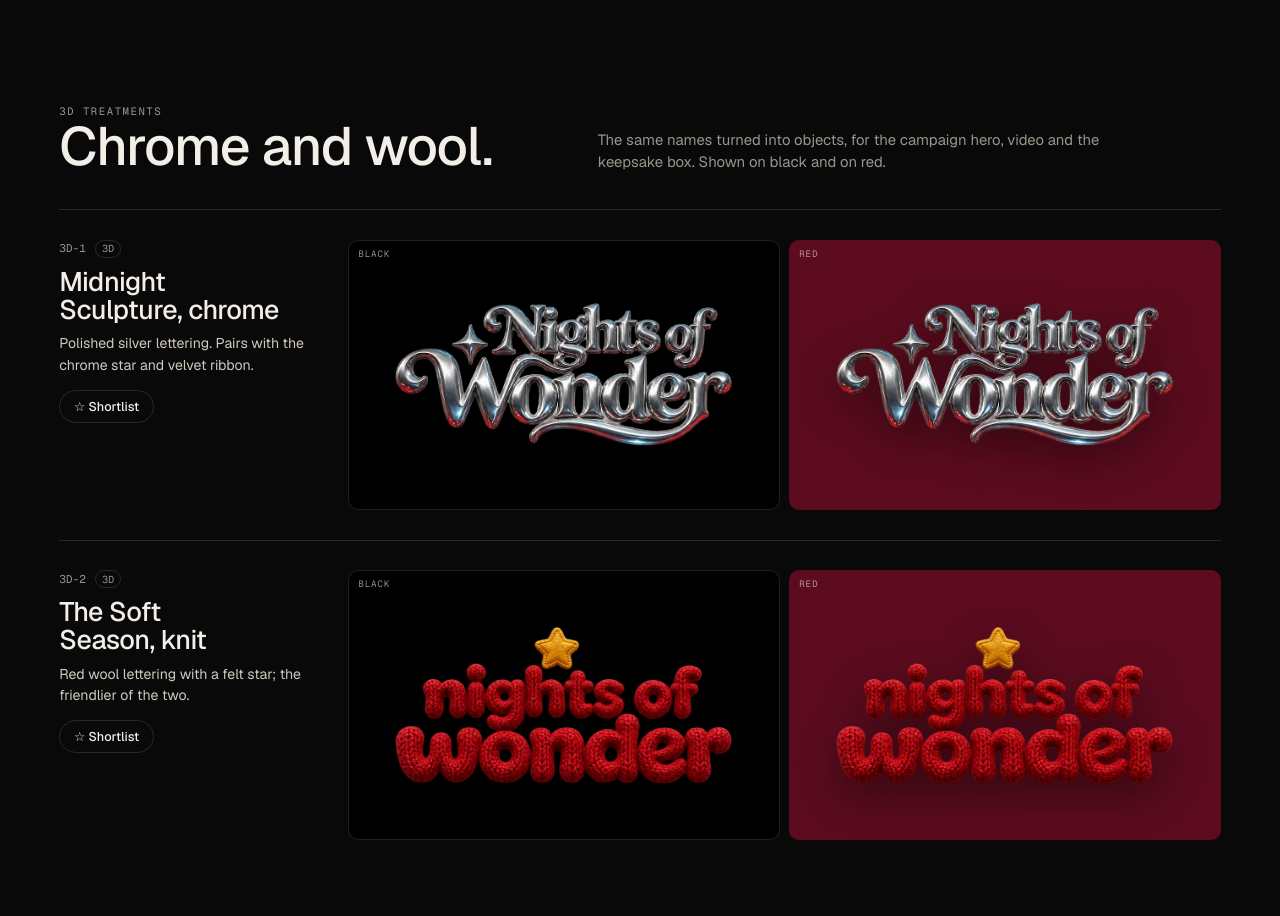
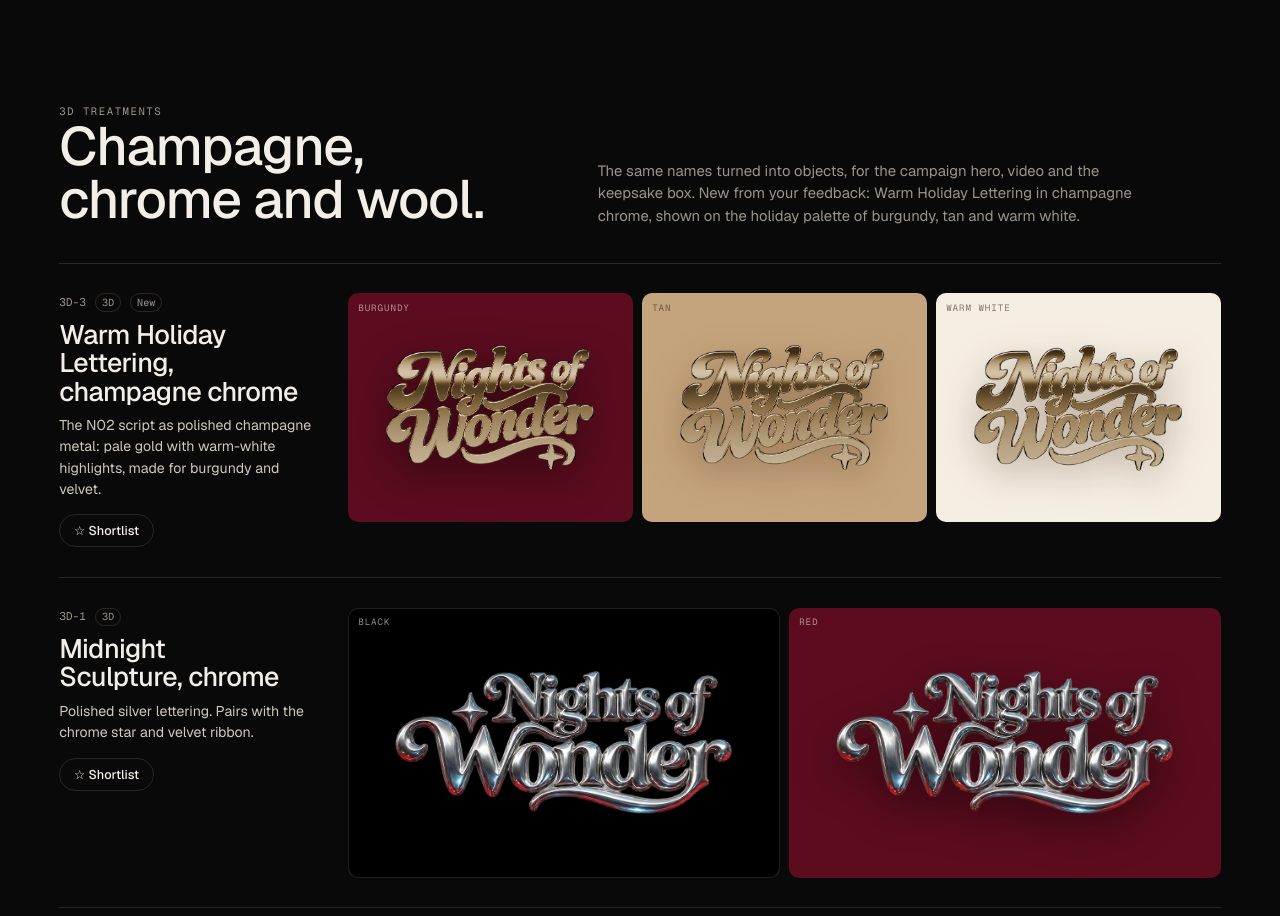
Before and after one commit to n333k0/nights-of-wonder, a plain HTML site: page index.html in a window 1280 px wide. Shown: the part 3020-3936 px from the top of the page. Drawn offline with nearby package versions, Linux system fonts and the light colour scheme; a web font is replaced by a local one.

Commit message:
Add Warm Holiday Lettering in champagne chrome (RASA feedback)
Co-Authored-By: Claude Opus 5.5 <noreply@anthropic.com>

```diff
--- a/index.html
+++ b/index.html
@@ -72,6 +72,7 @@ section{padding-top:6rem}
 .mlogo{position:relative; width:70%; max-height:72%; background:currentColor; -webkit-mask:var(--m) center/contain no-repeat; mask:var(--m) center/contain no-repeat; aspect-ratio:var(--ar)}
 .dlogo{position:relative; display:block; width:62%; max-height:80%; overflow:visible}
 .tile img.r3d{position:relative; width:78%; max-height:78%; object-fit:contain; filter:drop-shadow(0 14px 22px rgba(0,0,0,.45))}
+.tile img.r3d.soft{filter:drop-shadow(0 12px 18px rgba(60,30,10,.28))}
 @media (max-width:1100px){.opt{grid-template-columns:1fr}}
 @media (max-width:640px){.tiles{grid-template-columns:1fr} .tiles.two{grid-template-columns:1fr}}
 
@@ -120,8 +121,8 @@ footer .end{display:flex; flex-wrap:wrap; justify-content:space-between; gap:1re
 
 <section id="three-d">
   <div class="sh">
-    <div><p class="eyebrow">3D treatments</p><h2>Chrome and wool.</h2></div>
-    <p>The same names turned into objects, for the campaign hero, video and the keepsake box. Shown on black and on red.</p>
+    <div><p class="eyebrow">3D treatments</p><h2>Champagne, chrome and wool.</h2></div>
+    <p>The same names turned into objects, for the campaign hero, video and the keepsake box. New from your feedback: Warm Holiday Lettering in champagne chrome, shown on the holiday palette of burgundy, tan and warm white.</p>
   </div>
   <div id="dim"></div>
 </section>
@@ -213,6 +214,8 @@ const FLAT = [
   { no: 'N07', name: 'The Soft Season', why: 'Rounded lowercase and a small star, warm enough to knit onto a beanie.', m: 'logos/v2/knit-flat-nights.svg', ar: '702/315', photo: 'pr-sax', alt: 'Saxophonist in the snow' }
 ];
 const DIM = [
+  { no: '3D-3', fresh: true, name: 'Warm Holiday Lettering, champagne chrome', why: 'The N02 script as polished champagne metal: pale gold with warm-white highlights, made for burgundy and velvet.', img: 'img/champagne/n02-champagne-polished.webp',
+    bgs: [['Burgundy', '#5c0c1e', '#fff'], ['Tan', '#c4a47c', '#2a1a10'], ['Warm white', '#f5eee2', '#2a1a10']] },
   { no: '3D-1', name: 'Midnight Sculpture, chrome', why: 'Polished silver lettering. Pairs with the chrome star and velvet ribbon.', img: 'img/old-chrome-nights-hd.webp' },
   { no: '3D-2', name: 'The Soft Season, knit', why: 'Red wool lettering with a felt star; the friendlier of the two.', img: 'img/old-knit-nights-hd.webp' }
 ];
@@ -228,11 +231,11 @@ document.getElementById('flat').innerHTML = FLAT.map(o => `<article class="opt">
     <div class="tile t-black"><span class="tl">Black</span>${mask(o)}</div>
     <div class="tile t-photo"><img class="ph" src="img/${o.photo}.jpg" alt="${o.alt}" loading="lazy"><div class="scrim"></div><span class="tl">Photo</span>${mask(o)}</div>
   </div></article>`).join('');
-document.getElementById('dim').innerHTML = DIM.map(o => `<article class="opt">${info(o, '<span class="tag">3D</span>')}
-  <div class="tiles two">
+document.getElementById('dim').innerHTML = DIM.map(o => `<article class="opt">${info(o, '<span class="tag">3D</span>' + (o.fresh ? '<span class="tag">New</span>' : ''))}
+  ${o.bgs ? `<div class="tiles">${o.bgs.map(([l, bg, fg]) => `<div class="tile" style="background:${bg};color:${fg}"><span class="tl">${l}</span><img class="r3d${fg === '#fff' ? '' : ' soft'}" src="${o.img}" alt="${o.name} on ${l.toLowerCase()}"></div>`).join('')}</div>` : `<div class="tiles two">
     <div class="tile t-black"><span class="tl">Black</span><img class="r3d" src="${o.img}" alt="${o.name}"></div>
     <div class="tile t-red"><span class="tl">Red</span><img class="r3d" src="${o.img}" alt="${o.name}"></div>
-  </div></article>`).join('');
+  </div>`}</article>`).join('');
 
 /* shortlist */
 function syncShort() {
```
Also changed, not shown: img/champagne/n02-champagne-pale.webp (added), img/champagne/n02-champagne-polished.webp (added), img/champagne/n02-champagne-rose.webp (added), img/champagne/n02-champagne-satin.webp (added), img/champagne/n02-champagne-warm.webp (added).
